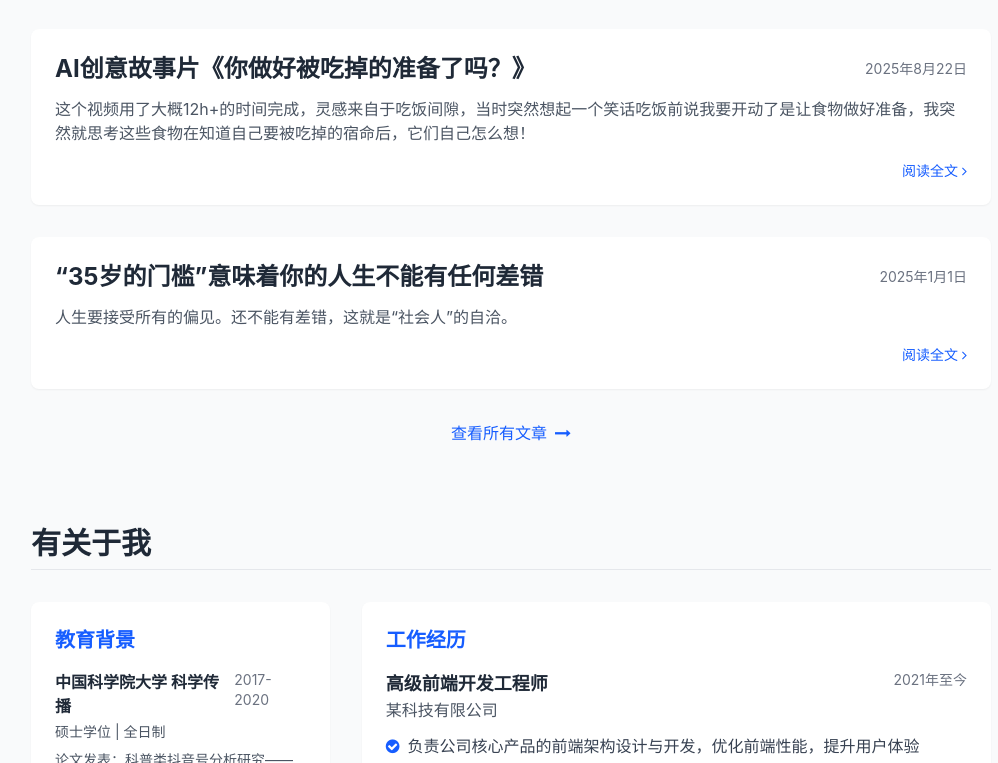
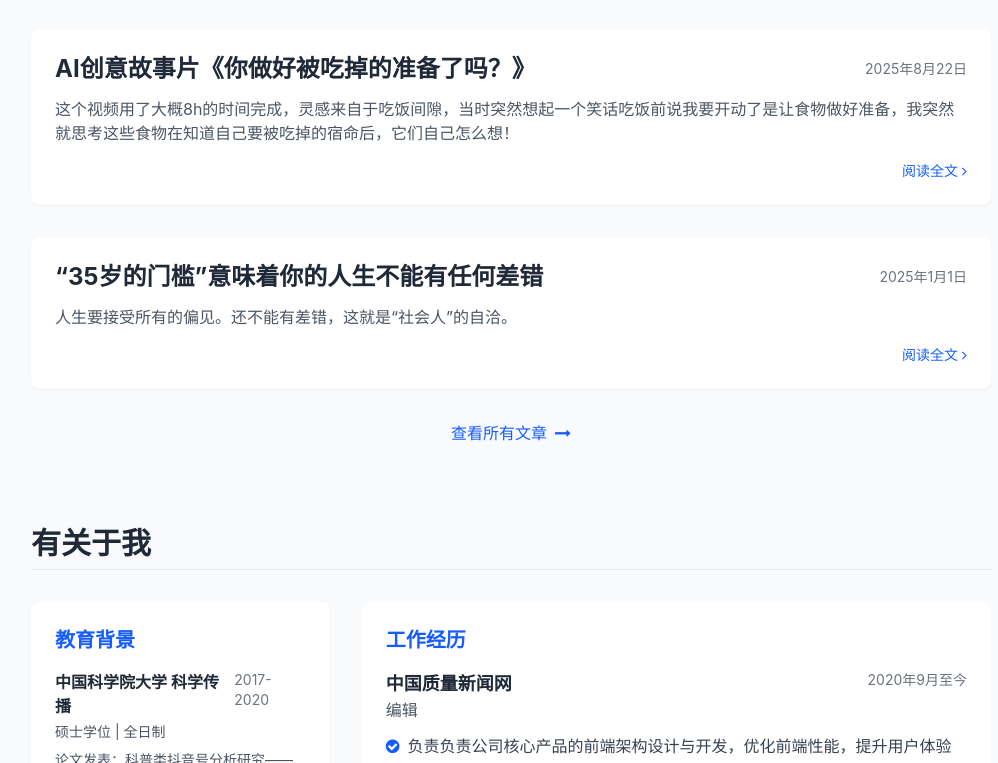
Before and after one commit to makui-bro/makui-bro.github.io, a plain HTML site: page index.html in a window 1280 px wide. Shown: the part 553-1316 px from the top of the page, without its empty margins (129-1127 px from the left). Drawn offline with nearby package versions, Linux system fonts and the light colour scheme.

Commit message:
Update index.html

```diff
--- a/index.html
+++ b/index.html
@@ -84,7 +84,7 @@
                         <span class="text-sm text-gray-500">2025年8月22日</span>
                     </div>
                     <p class="text-gray-600 mb-4">
-                        这个视频用了大概12h+的时间完成，灵感来自于吃饭间隙，当时突然想起一个笑话吃饭前说我要开动了是让食物做好准备，我突然就思考这些食物在知道自己要被吃掉的宿命后，它们自己怎么想！
+                        这个视频用了大概8h的时间完成，灵感来自于吃饭间隙，当时突然想起一个笑话吃饭前说我要开动了是让食物做好准备，我突然就思考这些食物在知道自己要被吃掉的宿命后，它们自己怎么想！
                     </p>
                     <div class="flex items-center justify-between">
                         <div class="flex items-center space-x-2">
@@ -166,16 +166,16 @@
                             <div>
                                 <div class="flex flex-col md:flex-row md:justify-between md:items-start">
                                     <div>
-                                        <h4 class="font-semibold text-lg">高级前端开发工程师</h4>
-                                        <p class="text-gray-600">某科技有限公司</p>
+                                        <h4 class="font-semibold text-lg">中国质量新闻网</h4>
+                                        <p class="text-gray-600">编辑</p>
                                     </div>
-                                    <span class="text-sm text-gray-500 mt-1 md:mt-0">2021年至今</span>
+                                    <span class="text-sm text-gray-500 mt-1 md:mt-0">2020年9月至今</span>
                                 </div>
 
                                 <ul class="mt-3 space-y-2 text-gray-700">
                                     <li class="flex items-start">
                                         <i class="fa fa-check-circle text-primary mt-1 mr-2"></i>
-                                        <span>负责公司核心产品的前端架构设计与开发，优化前端性能，提升用户体验</span>
+                                        <span>负责负责公司核心产品的前端架构设计与开发，优化前端性能，提升用户体验</span>
                                     </li>
                                     <li class="flex items-start">
                                         <i class="fa fa-check-circle text-primary mt-1 mr-2"></i>
```
